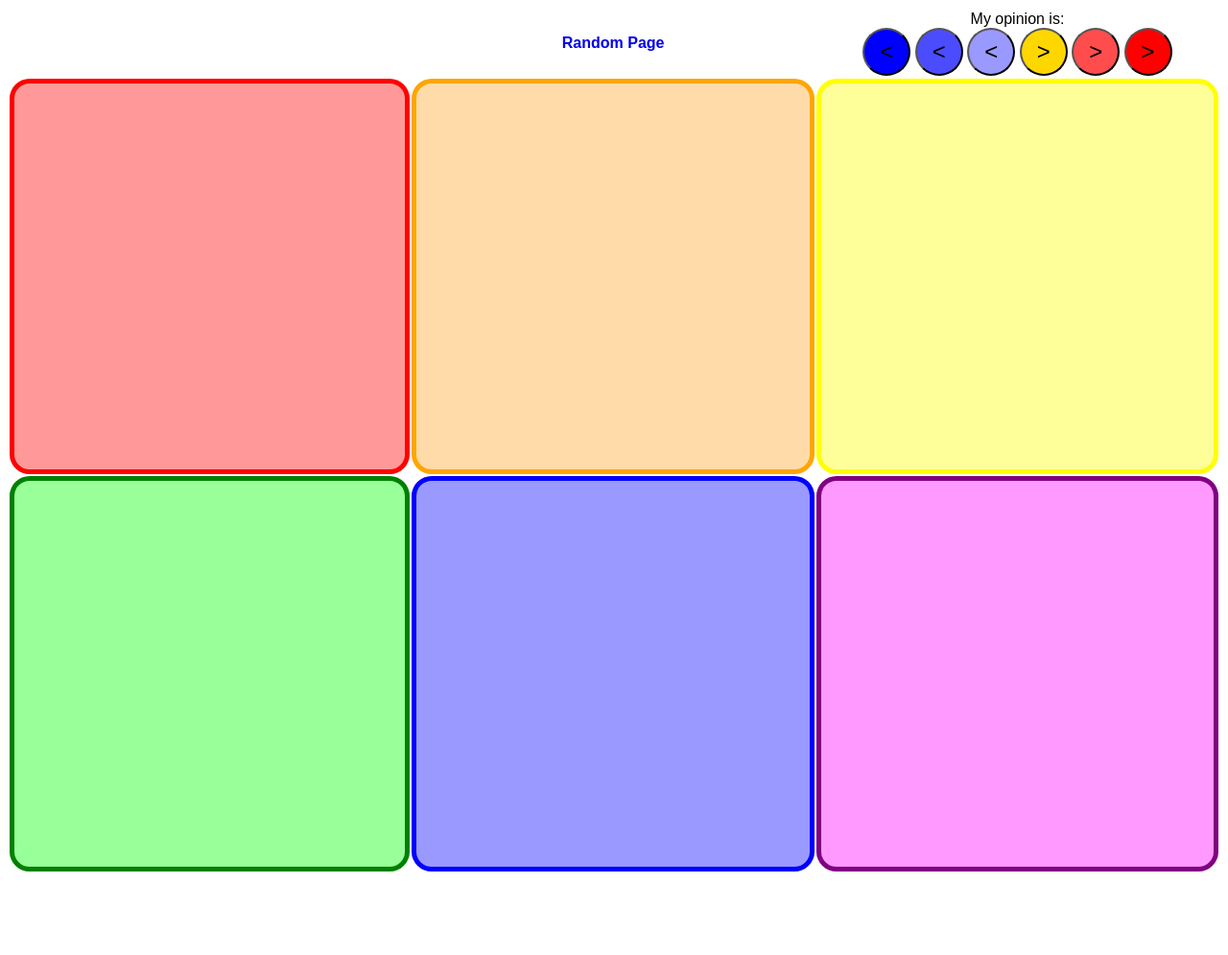
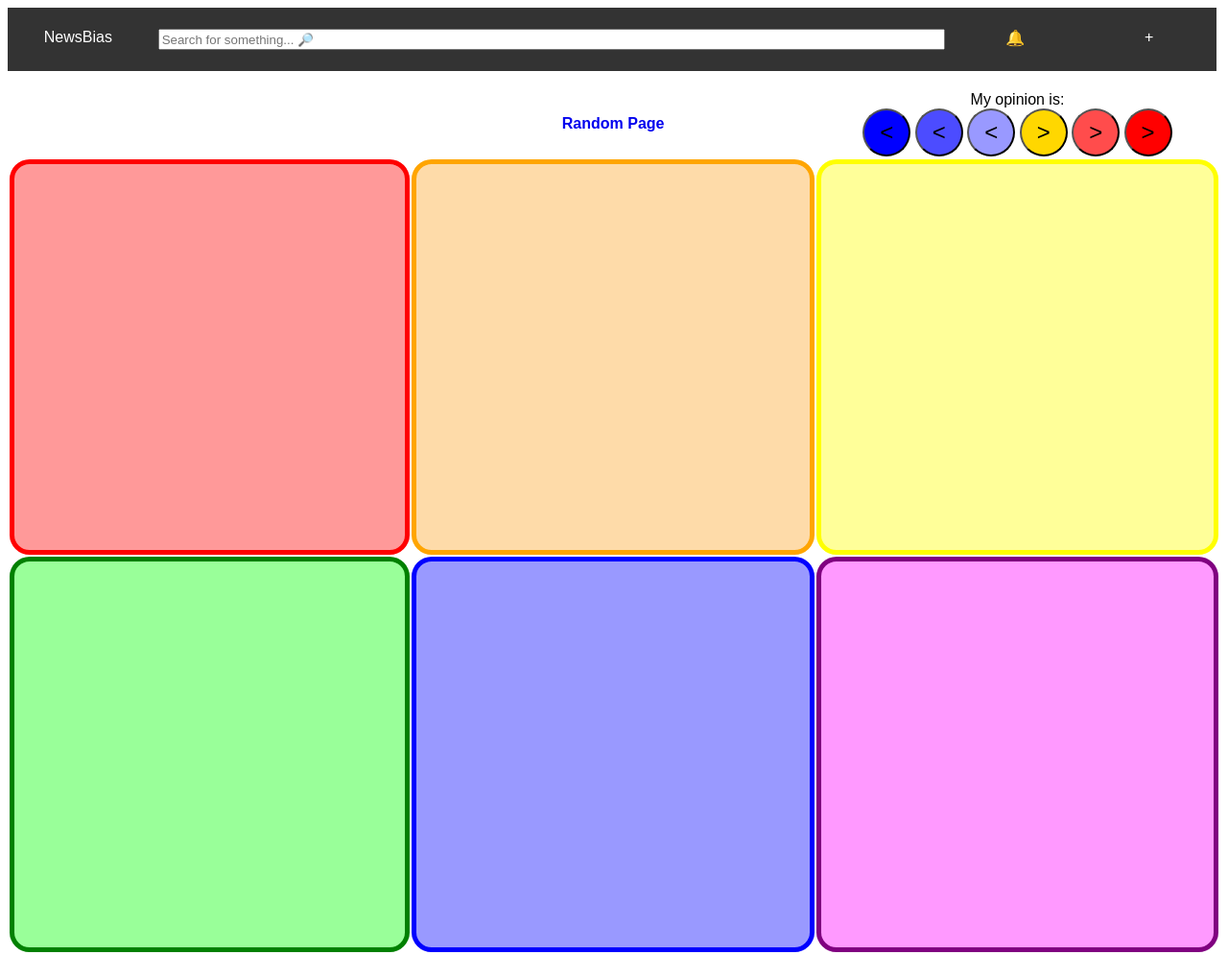
Before and after one commit to Simas2006/NewsBias, a website: page web/home/index.html in a window 1280 px wide. Shown: the whole page at 96% size. Before the commit the page ends 918 px from the top, so only its background shows below. Drawn offline with Linux system fonts and the light colour scheme; no server answers.

Commit message:
Add HTML + CSS template for navbar

```diff
--- a/web/home/index.html
+++ b/web/home/index.html
@@ -4,9 +4,27 @@
   <meta charset="utf-8">
   <title>NewsBias</title>
   <link rel="stylesheet" type="text/css" href="style.css" />
+  <link rel="stylesheet" type="text/css" href="/web/navbar.css" />
   <script src="script.js"></script>
 </head>
 <body>
+  <table id="navbar">
+    <tr>
+      <td class="navbar-item navbar-item-small navbar-center">
+        <span>NewsBias</span>
+      </td>
+      <td class="navbar-item navbar-item-large">
+        <input type="text" class="navbar-search" placeholder="Search for something... &#x1F50E;" />
+      </td>
+      <td class="navbar-item navbar-item-small navbar-center">
+        <span>&#x1f514;</span>
+      </td>
+      <td class="navbar-item navbar-item-small navbar-center">
+        <span>+</span>
+      </td>
+    </tr>
+  </table>
+  <br />
   <table>
     <tr>
       <td></td>
--- /dev/null
+++ b/web/navbar.css
@@ -0,0 +1,37 @@
+#navbar {
+  background-color: #333;
+  vertical-align: center;
+  width: calc(100vw - 20px);
+  padding-top: 10px;
+  padding-bottom: 10px;
+}
+.navbar-item {
+  color: white;
+  padding: 10px;
+  vertical-align: center;
+  cursor: pointer;
+}
+.navbar-item-small {
+  width: 10vw;
+}
+.navbar-item-large {
+  width: 70vw;
+}
+.navbar-center {
+  text-align: center;
+}
+.navbar-item > span {
+  color: white;
+}
+.navbar-item:not(.navbar-item-large):hover {
+  background-color: #111;
+}
+.navbar-search {
+  height: 2vh;
+  width: 100%;
+}
+.navbar-right {
+  display: inline-block;
+  text-align: right;
+  width: 20px;
+}
```
